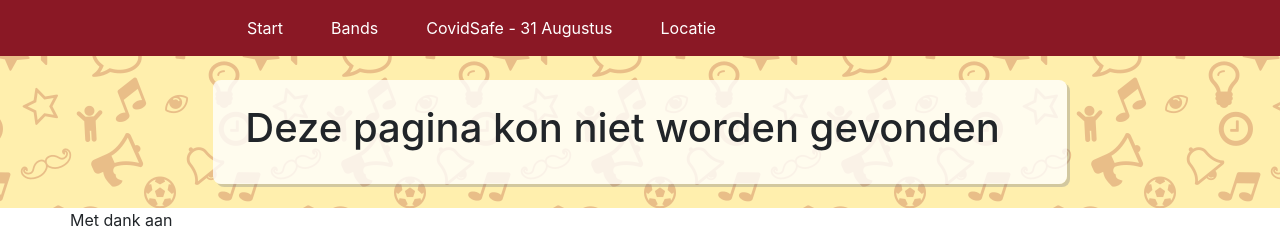
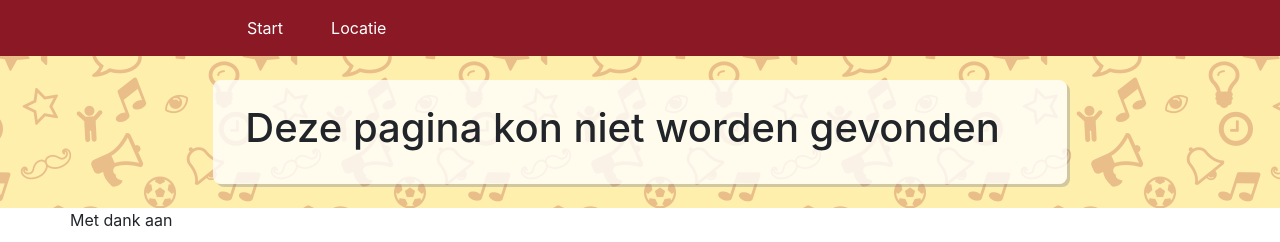
Before and after one commit to ErikDeSmedt/carrousel, a plain HTML site: page 404.html in a window 1280 px wide. Shown: the top 242 px of the page. Drawn offline with Linux system fonts and the light colour scheme.

Commit message:
rebuilding site on di 14 jun 2022 22:16:16 CEST, commit  and job

```diff
--- a/404.html
+++ b/404.html
@@ -32,24 +32,6 @@
 
                     <li class="nav-item active">
                         <a class="nav-link" href="/">Start</a>
-                    </li>
-
-
-
-
-
-
-                    <li class="nav-item active">
-                        <a class="nav-link" href="/bands">Bands</a>
-                    </li>
-
-
-
-
-
-
-                    <li class="nav-item active">
-                        <a class="nav-link" href="/covid_safe_ticket/">CovidSafe - 31 Augustus</a>
                     </li>
 
 
```
Also changed, not shown: index.html (+0 -18 lines), locatie/index.html (+0 -18 lines).
